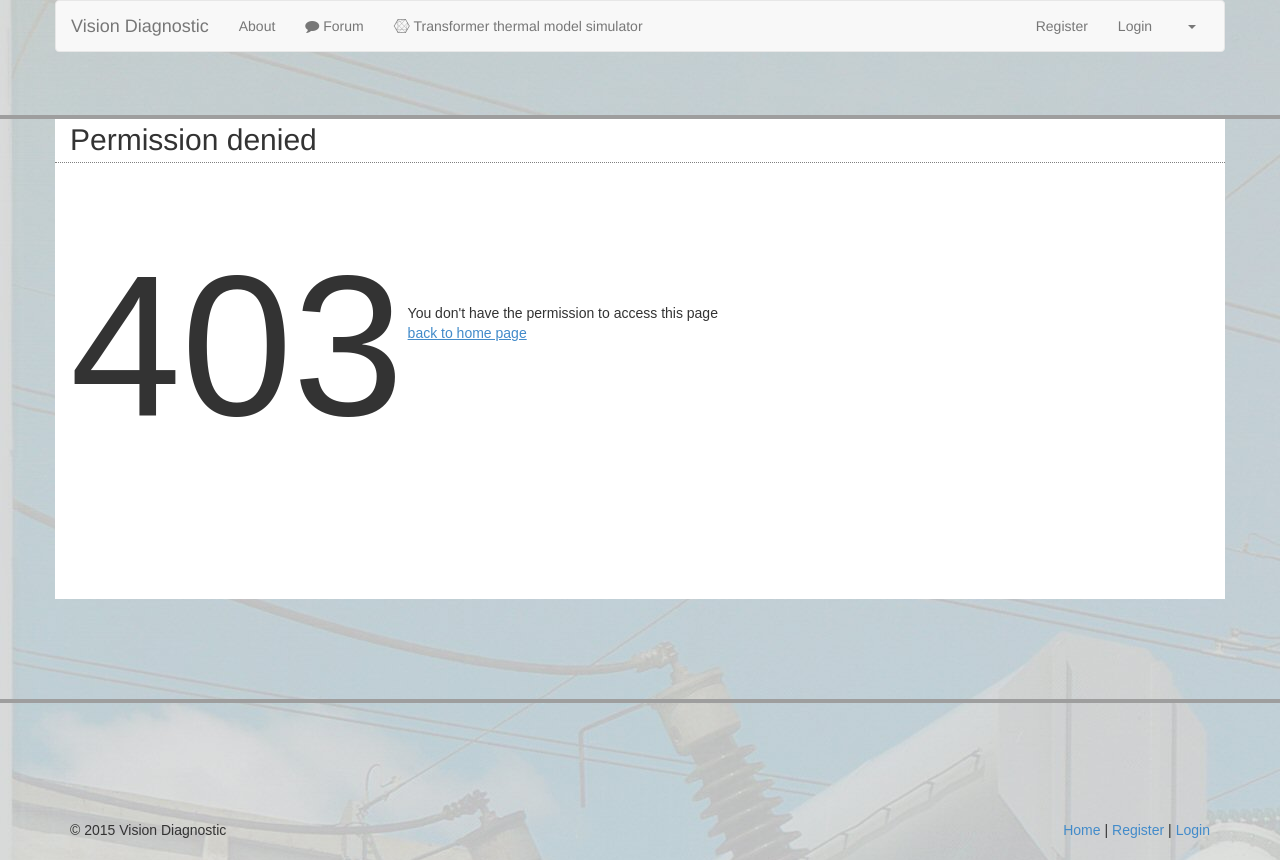
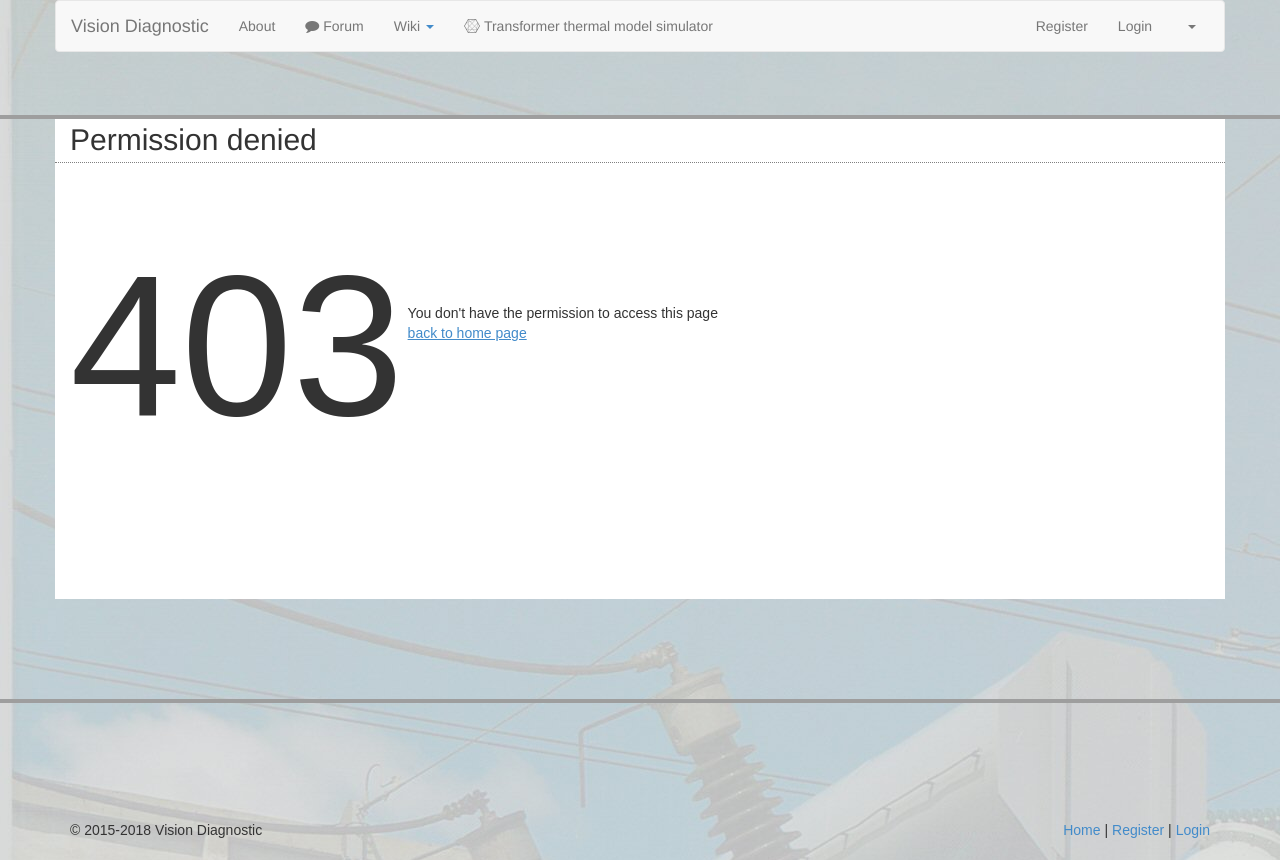
Before and after one commit to SnowBeaver/Vision, a Python web app: template app/templates/403.html in a window 1280 px wide. Run offline with Jinja, Linux system fonts and the light colour scheme; the template is opened without the code that fills it, so the values that code supplies are empty; some libraries are stand-ins or nearby versions; grey boxes are pictures that could not be loaded.

Commit message:
bug #17393, and #17395

```diff
--- a/app/static/src/diagnostic/TreeComponent.js
+++ b/app/static/src/diagnostic/TreeComponent.js
@@ -36,6 +36,11 @@ var TreeComponent = React.createClass({
                 }
             );
         this.props.onTreeNodeClick(item.state, selected_equipment_ids);
+
+        if (data.event){
+            $("#tree .active").removeClass("active");
+            $(data.event.currentTarget).addClass("active");
+        }
         e.stopPropagation();
     },
 
@@ -600,7 +605,6 @@ function getContextMenu(toggleGraph, loadGraph, loadInfo, loadReport) {
                     var inst = $.jstree.reference(node.reference),
                         obj = inst.get_node(node.reference);
                     //window.location.href = '#/equipment_report/' + obj.state.equipment_id;
-                    console.log("click")
                     loadReport(obj.state.equipment_id)
                 }
             }
--- a/app/templates/widgets/footer.html
+++ b/app/templates/widgets/footer.html
@@ -4,14 +4,13 @@
     <div class="logo"></div>
   </a>
   <div class="left-footer">
-    <div>© 2015 Vision Diagnostic</div>
+    <div>© 2015-2018 Vision Diagnostic</div>
   </div>
   <div class="right-footer">
 	  <div style="float:right">
 	  </div>
 	  <ul class="footer-menu">
 		  <li class="active"><a href="/">{{ _('Home') }}</a></li>
-		  {{ li_menu('Top Menu') | safe }}
 		  <li><a href="{{ url_for('users.register') }}">{{ _('Register') }}</a></li>
 		  <li><a href="{{ url_for('users.login') }}">{{ _('Login') }}</a></li>
 	  </ul>
--- a/app/templates/widgets/topmenu.html
+++ b/app/templates/widgets/topmenu.html
@@ -15,7 +15,21 @@
 				<li {% if request.path == "/content/page/1/" %} class="active" {% endif %}>
 				<a href="{{ url_for('blogging.page_by_id', post_id=1) }}">{{ _('About') }}</a></li>
 				<li><a href="/forum"><i class="fa fa-comment"></i>&nbsp;{{ _('Forum') }}</a></li>
-				<li> {{ ul_menu('Top Menu') | safe }} </li>
+				<li>
+					<ul class="nav navbar-nav">
+						<li>
+							<a href="#" class="dropdown-toggle active" data-toggle="dropdown">Wiki <span class="caret"></span></a>
+
+							<ul class='dropdown-menu multi-level'>
+								<li><a href="/wiki/vision-diagnostic-objectives">Objectives</a></li>
+								<li><a href="/wiki/Users">Users</a></li>
+								<li><a href="/wiki/How to">How to</a></li>
+								<li><a href="/manual/technical-information">Technical Information</a></li>
+								<li><a href="/wiki/developers">Developers</a></li>
+							</ul>
+						</li>
+					</ul>
+				</li>
                 <li><a href="http://159.203.47.5/" title="WITTAM is a transformer thermal model simulator in steady and transient mode. Include moisture and gas (future) modeling partition between oil and paper">
                     <i class="fa fa-connectdevelop"></i>&nbsp;{{ _('Transformer thermal model simulator') }}</a></li>
 			</ul>
```
